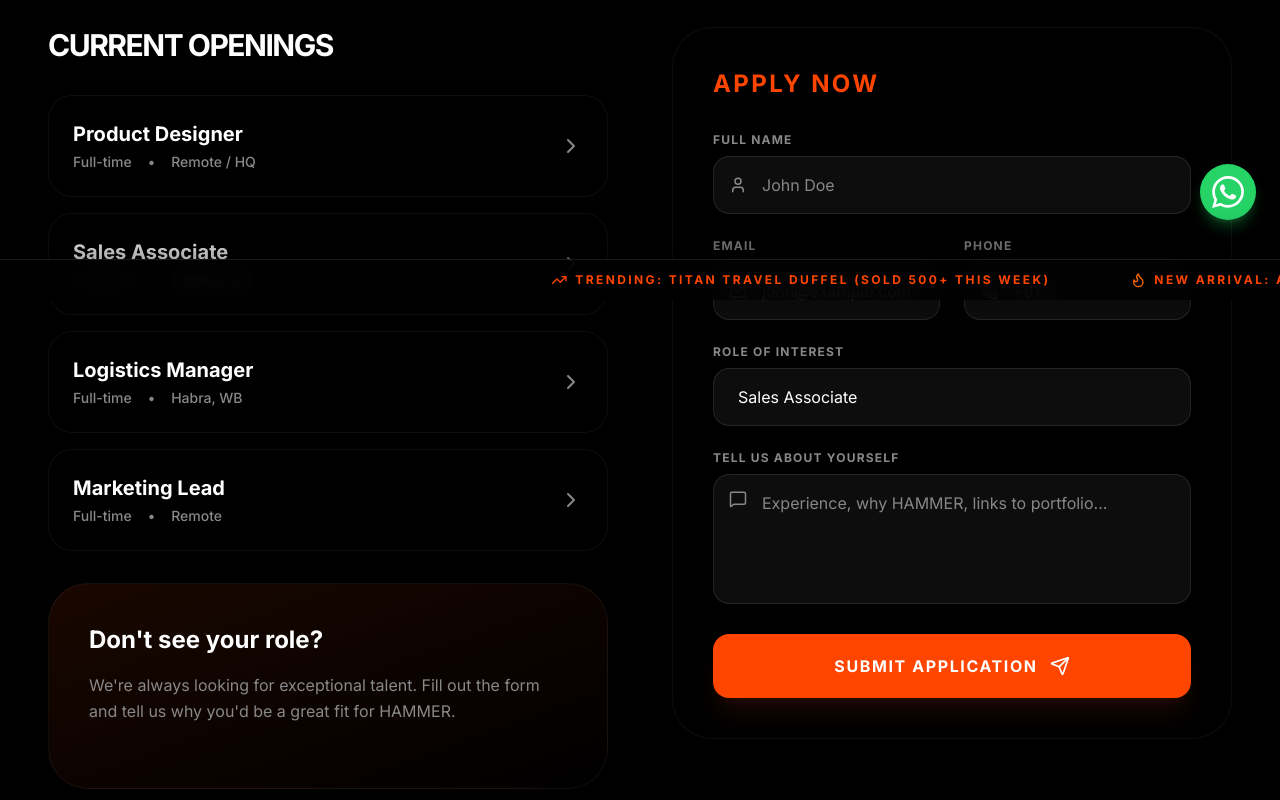
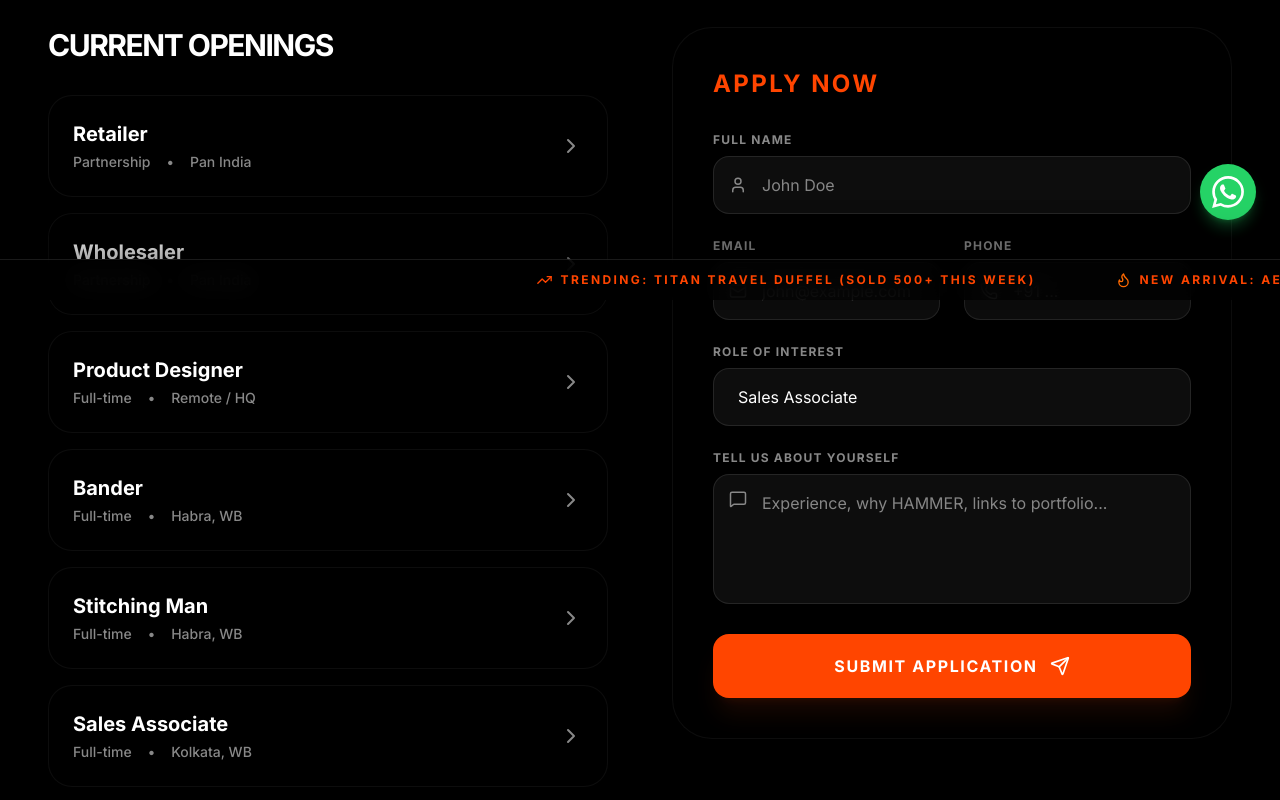
Before and after one commit to xlimpax/hammer, a Next.js app: page /careers in a window 1280 px wide. Shown: the part 500-1300 px from the top of the page. Built offline with nearby package versions, Linux system fonts and the light colour scheme.

Commit message:
Add Retailer, Wholesaler, Bander, and Stitching Man roles to Careers

```diff
--- a/src/app/careers/page.tsx
+++ b/src/app/careers/page.tsx
@@ -26,9 +26,12 @@
   };
 
   const roles = [
+    { title: "Retailer", type: "Partnership", location: "Pan India" },
+    { title: "Wholesaler", type: "Partnership", location: "Pan India" },
     { title: "Product Designer", type: "Full-time", location: "Remote / HQ" },
+    { title: "Bander", type: "Full-time", location: "Habra, WB" },
+    { title: "Stitching Man", type: "Full-time", location: "Habra, WB" },
     { title: "Sales Associate", type: "Full-time", location: "Kolkata, WB" },
-    { title: "Logistics Manager", type: "Full-time", location: "Habra, WB" },
     { title: "Marketing Lead", type: "Full-time", location: "Remote" }
   ];
 
```
